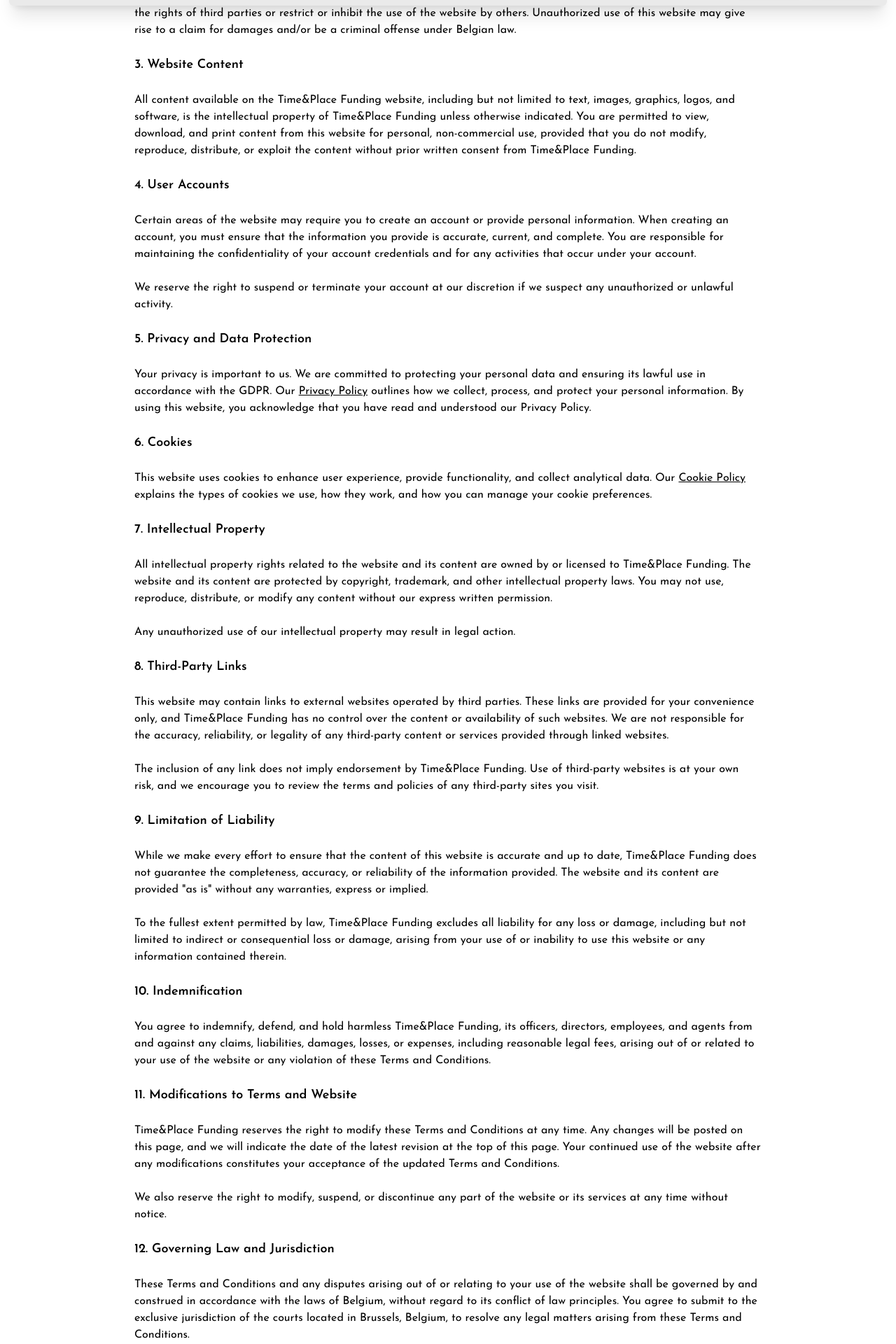
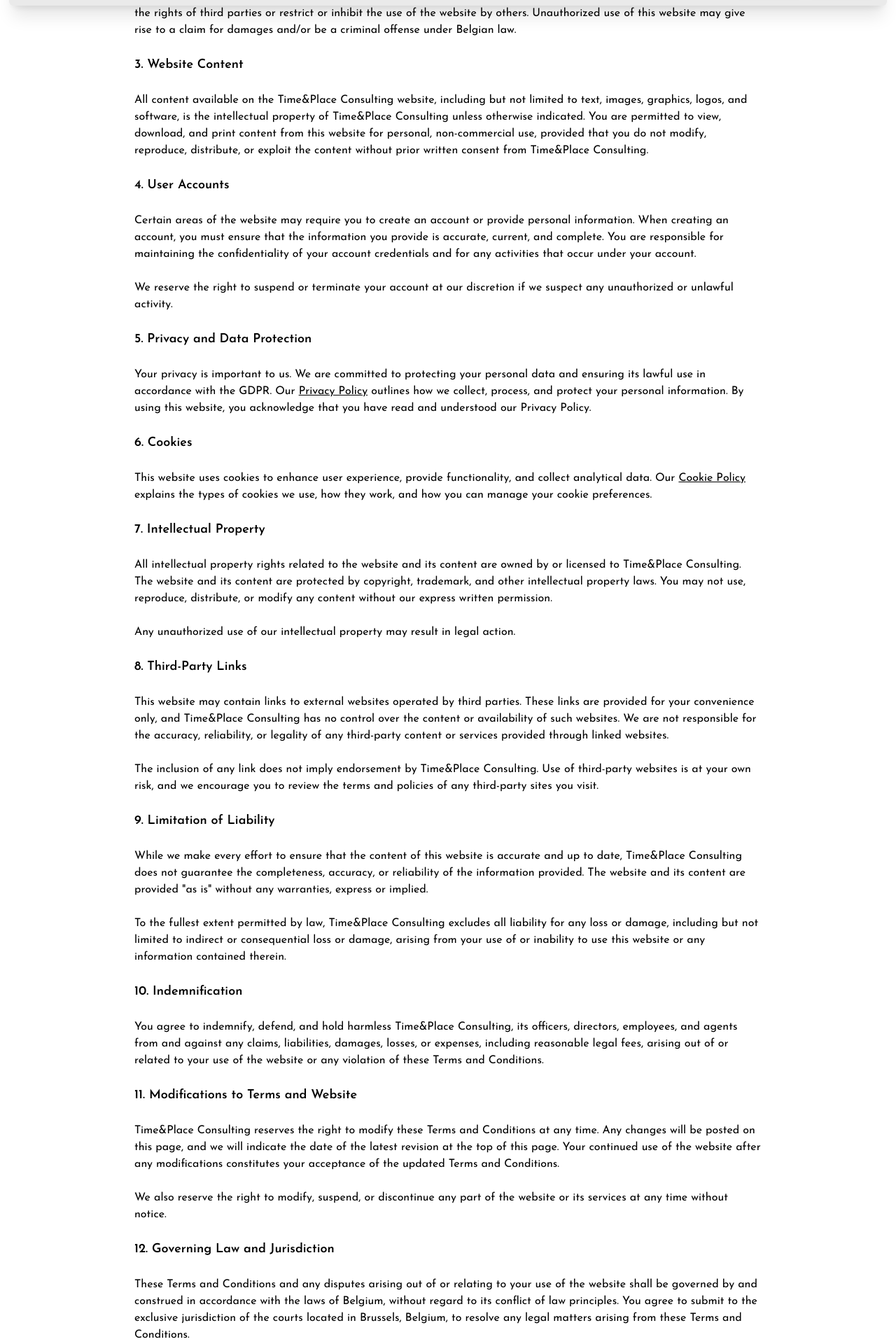
Before and after one commit to stefanolami/consulting, a Next.js app: page /terms-and-conditions in a window 1280 px wide. Shown: the part 780-2700 px from the top of the page at 70% size. Built offline with nearby package versions, Linux system fonts and the light colour scheme; a web font is replaced by a local one.

Commit message:
content: update policies

```diff
--- a/src/app/cookie-use/page.jsx
+++ b/src/app/cookie-use/page.jsx
@@ -14,8 +14,8 @@
 			</h1>
 			<div className="space-y-6 font-jose text-sm xl:text-base">
 				<p>
-					Time&Place Funding, headquartered in Brussels, Belgium, is
-					committed to ensuring the privacy and protection of your
+					Time&Place Consulting, headquartered in Brussels, Belgium,
+					is committed to ensuring the privacy and protection of your
 					personal data while visiting our website. This Cookie Policy
 					outlines how we use cookies and similar technologies, in
 					compliance with Regulation (EU) 2016/679 (General Data
@@ -38,7 +38,7 @@
 					<br />
 					We use both “first-party” and “third-party cookies” on our
 					website. First-party cookies are set by “Time&Place
-					Funding”, while third-party cookies are set by external
+					Consulting”, while third-party cookies are set by external
 					service providers.
 				</p>
 
@@ -253,7 +253,7 @@
 				</p>
 
 				<p>
-					Time&Place Funding <br />
+					Time&Place Consulting <br />
 					Rue de la Loi 81A, <br />
 					1040 Brussels, Belgium <br />
 					Email: info@fundingontap.com
--- a/src/app/privacy-policy/page.jsx
+++ b/src/app/privacy-policy/page.jsx
@@ -14,8 +14,8 @@
 			</h1>
 			<div className="space-y-6 font-jose text-sm xl:text-base">
 				<p>
-					Time&Place Funding is committed to protecting your privacy
-					and ensuring that your personal data is handled in
+					Time&Place Consulting is committed to protecting your
+					privacy and ensuring that your personal data is handled in
 					compliance with applicable laws, including the General Data
 					Protection Regulation (EU) 2016/679 (GDPR). This Privacy
 					Policy explains how we collect, use, disclose, and protect
@@ -30,7 +30,7 @@
 					data is:
 				</p>
 				<p>
-					Time&Place Funding <br />
+					Time&Place Consulting <br />
 					Rue de la Loi 81A, <br />
 					1040 Brussels, Belgium <br />
 					Email: info@fundingontap.com
@@ -228,7 +228,7 @@
 				<p>
 					<strong>9. Security of Your Data</strong>
 					<br />
-					We implement appropriate technical and organizational
+					We implement appropriate technical and organisational
 					measures to protect your personal data against unauthorized
 					access, loss, destruction, or alteration. However, please
 					note that no method of transmission over the internet or
@@ -295,7 +295,7 @@
 					rights, please contact us at:
 				</p>
 				<p>
-					Time&Place Funding
+					Time&Place Consulting
 					<br />
 					Rue de la Loi 81A,
 					<br />
--- a/src/app/terms-and-conditions/page.jsx
+++ b/src/app/terms-and-conditions/page.jsx
@@ -14,9 +14,9 @@
 			</h1>
 			<div className="space-y-6 font-jose text-sm xl:text-base">
 				<p>
-					Welcome to the Time&Place Funding website. These Terms and
-					Conditions govern your use of our website and services. By
-					accessing or using our website, you agree to be bound by
+					Welcome to the Time&Place Consulting website. These Terms
+					and Conditions govern your use of our website and services.
+					By accessing or using our website, you agree to be bound by
 					these terms. If you do not agree with any part of these
 					Terms and Conditions, you must refrain from using the
 					website.
@@ -34,7 +34,7 @@
 				</h2>
 
 				<p>
-					Time&Place Funding <br />
+					Time&Place Consulting <br />
 					Rue de la Loi 81A, <br />
 					1040 Brussels, Belgium <br />
 					Email: info@fundingontap.com
@@ -56,14 +56,14 @@
 
 				<h2 className="text-lg font-semibold">3. Website Content</h2>
 				<p>
-					All content available on the Time&Place Funding website,
+					All content available on the Time&Place Consulting website,
 					including but not limited to text, images, graphics, logos,
 					and software, is the intellectual property of Time&Place
-					Funding unless otherwise indicated. You are permitted to
+					Consulting unless otherwise indicated. You are permitted to
 					view, download, and print content from this website for
 					personal, non-commercial use, provided that you do not
 					modify, reproduce, distribute, or exploit the content
-					without prior written consent from Time&Place Funding.
+					without prior written consent from Time&Place Consulting.
 				</p>
 
 				<h2 className="text-lg font-semibold">4. User Accounts</h2>
@@ -118,11 +118,11 @@
 				</h2>
 				<p>
 					All intellectual property rights related to the website and
-					its content are owned by or licensed to Time&Place Funding.
-					The website and its content are protected by copyright,
-					trademark, and other intellectual property laws. You may not
-					use, reproduce, distribute, or modify any content without
-					our express written permission.
+					its content are owned by or licensed to Time&Place
+					Consulting. The website and its content are protected by
+					copyright, trademark, and other intellectual property laws.
+					You may not use, reproduce, distribute, or modify any
+					content without our express written permission.
 				</p>
 				<p>
 					Any unauthorized use of our intellectual property may result
@@ -133,16 +133,16 @@
 				<p>
 					This website may contain links to external websites operated
 					by third parties. These links are provided for your
-					convenience only, and Time&Place Funding has no control over
-					the content or availability of such websites. We are not
-					responsible for the accuracy, reliability, or legality of
-					any third-party content or services provided through linked
-					websites.
+					convenience only, and Time&Place Consulting has no control
+					over the content or availability of such websites. We are
+					not responsible for the accuracy, reliability, or legality
+					of any third-party content or services provided through
+					linked websites.
 				</p>
 				<p>
 					The inclusion of any link does not imply endorsement by
-					Time&Place Funding. Use of third-party websites is at your
-					own risk, and we encourage you to review the terms and
+					Time&Place Consulting. Use of third-party websites is at
+					your own risk, and we encourage you to review the terms and
 					policies of any third-party sites you visit.
 				</p>
 
@@ -151,37 +151,37 @@
 				</h2>
 				<p>
 					While we make every effort to ensure that the content of
-					this website is accurate and up to date, Time&Place Funding
-					does not guarantee the completeness, accuracy, or
+					this website is accurate and up to date, Time&Place
+					Consulting does not guarantee the completeness, accuracy, or
 					reliability of the information provided. The website and its
 					content are provided &quot;as is&quot; without any
 					warranties, express or implied.
 				</p>
 				<p>
-					To the fullest extent permitted by law, Time&Place Funding
-					excludes all liability for any loss or damage, including but
-					not limited to indirect or consequential loss or damage,
-					arising from your use of or inability to use this website or
-					any information contained therein.
+					To the fullest extent permitted by law, Time&Place
+					Consulting excludes all liability for any loss or damage,
+					including but not limited to indirect or consequential loss
+					or damage, arising from your use of or inability to use this
+					website or any information contained therein.
 				</p>
 
 				<h2 className="text-lg font-semibold">10. Indemnification</h2>
 				<p>
 					You agree to indemnify, defend, and hold harmless Time&Place
-					Funding, its officers, directors, employees, and agents from
-					and against any claims, liabilities, damages, losses, or
-					expenses, including reasonable legal fees, arising out of or
-					related to your use of the website or any violation of these
-					Terms and Conditions.
+					Consulting, its officers, directors, employees, and agents
+					from and against any claims, liabilities, damages, losses,
+					or expenses, including reasonable legal fees, arising out of
+					or related to your use of the website or any violation of
+					these Terms and Conditions.
 				</p>
 
 				<h2 className="text-lg font-semibold">
 					11. Modifications to Terms and Website
 				</h2>
 				<p>
-					Time&Place Funding reserves the right to modify these Terms
-					and Conditions at any time. Any changes will be posted on
-					this page, and we will indicate the date of the latest
+					Time&Place Consulting reserves the right to modify these
+					Terms and Conditions at any time. Any changes will be posted
+					on this page, and we will indicate the date of the latest
 					revision at the top of this page. Your continued use of the
 					website after any modifications constitutes your acceptance
 					of the updated Terms and Conditions.
@@ -211,7 +211,7 @@
 					Conditions, please contact us at:
 				</p>
 				<p>
-					Time&Place Funding <br />
+					Time&Place Consulting <br />
 					Rue de la Loi 81A, <br />
 					1040 Brussels, Belgium <br />
 					Email: info@fundingontap.com
--- a/src/components/header/desktop-nav.jsx
+++ b/src/components/header/desktop-nav.jsx
@@ -58,7 +58,7 @@
 				<div className="group relative flex items-center justify-center cursor-pointer">
 					<span
 						className={`block
-							${path == '/overview' || path == '/client-codex' ? 'active-link' : ''}
+							${path.startsWith('/why-us') ? 'active-link' : ''}
 							`}
 					>
 						WHY US
--- a/src/components/why-us/client-codex.jsx
+++ b/src/components/why-us/client-codex.jsx
@@ -34,7 +34,7 @@
 				partnership goes without a discussion about a competitive price.
 				This is also why we promote a flexible workforce policy where
 				contracts do not have to cover non-profitable branches of one’s
-				organization.
+				organisation.
 			</p>
 			<h2 className="font-unna font-bold text-lg md:text-xl lg:text-2xl mb-3 lg:mb-5">
 				If we can’t do it, we don’t pretend we can
```
Also changed, not shown: src/data/team.js (+6 -6 lines).
